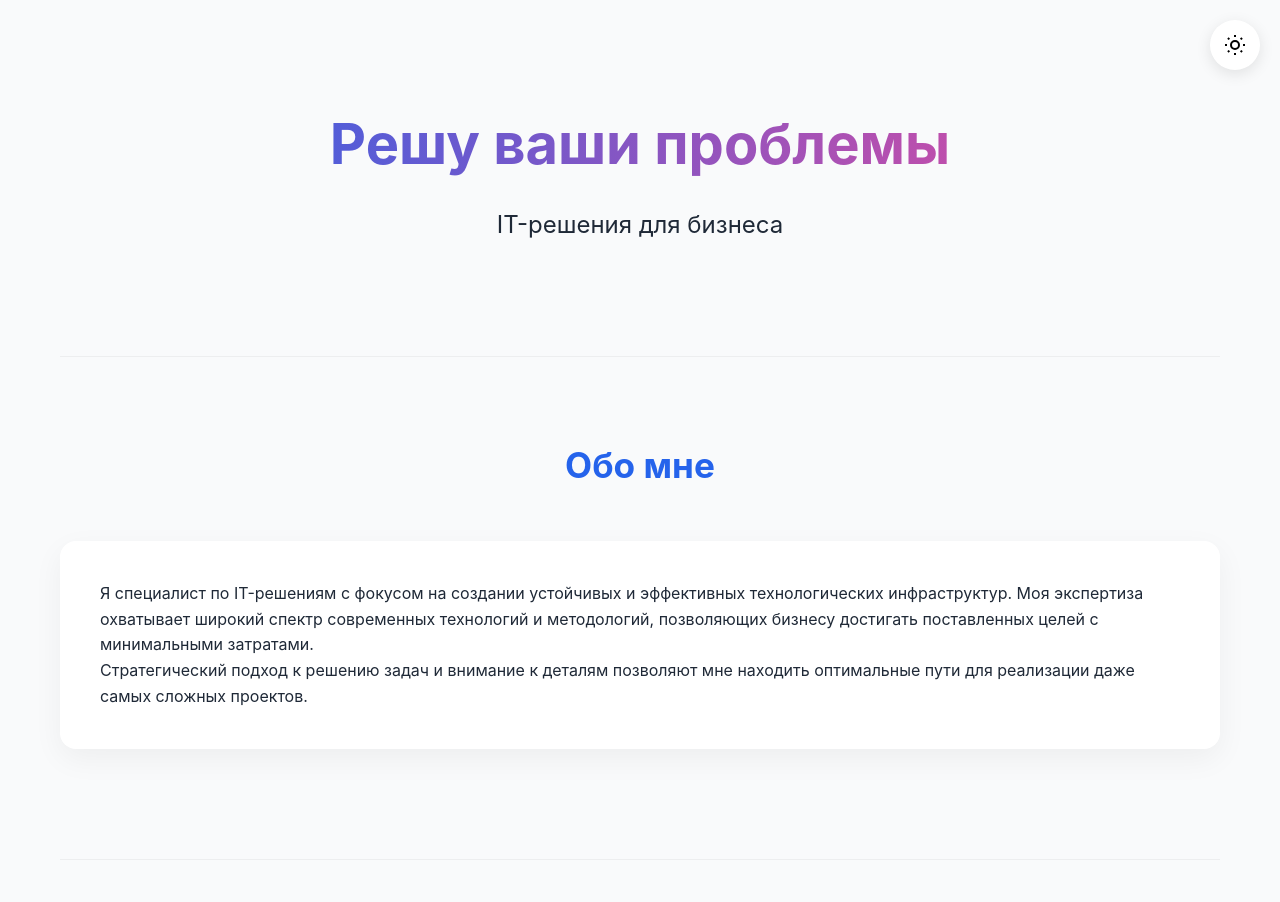
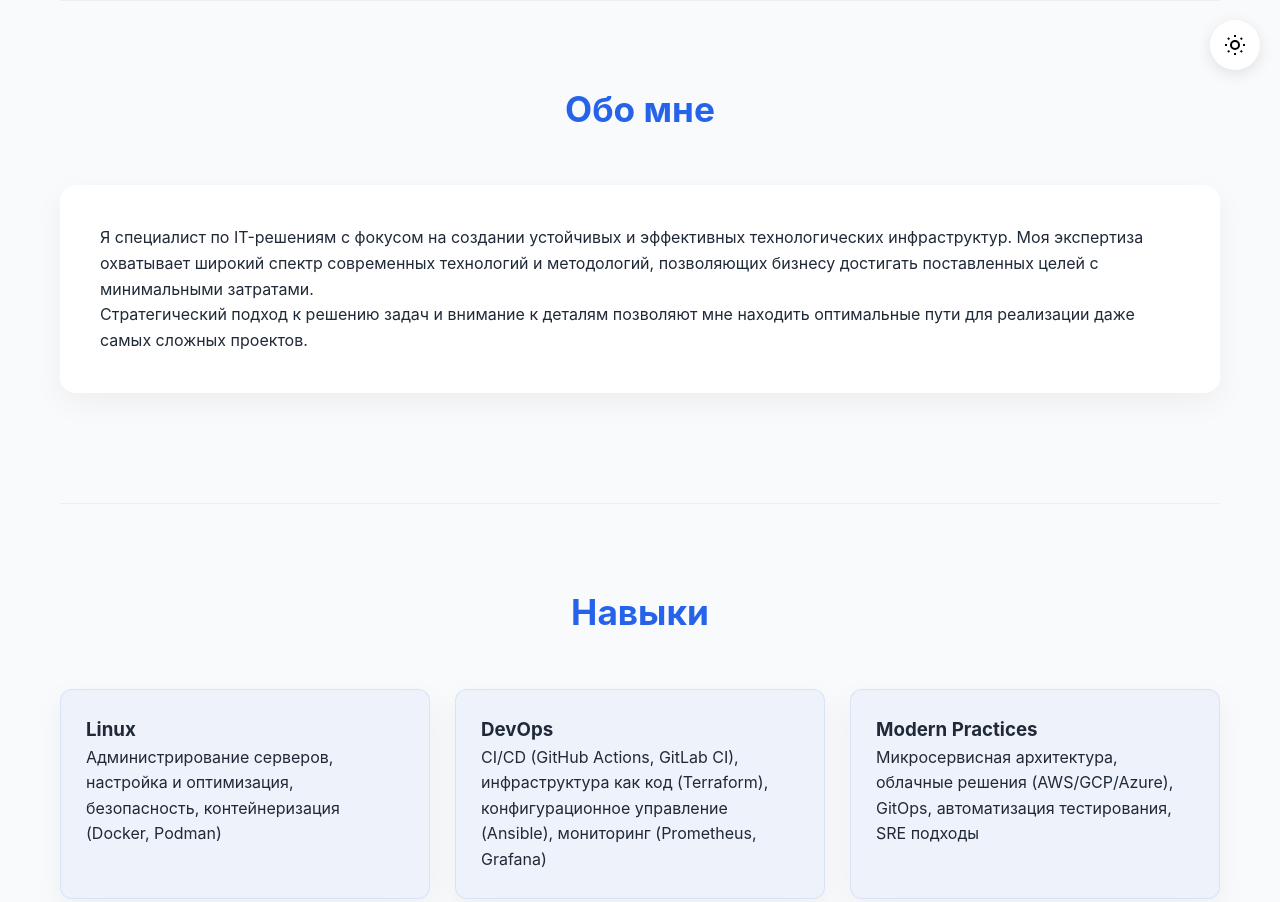
Before and after one commit to moskvenkov/web, a plain HTML site: page index.html in a window 1280 px wide. Shown: the top 902 px of the page. Drawn offline with Linux system fonts and the light colour scheme.

Commit message:
added v. 0.1

```diff
--- a/index.html
+++ b/index.html
@@ -219,13 +219,6 @@
         </svg>
     </button>
 
-    <header>
-        <div class="container">
-            <h1>Решу ваши проблемы</h1>
-            <p class="subtitle">IT-решения для бизнеса</p>
-        </div>
-    </header>
-
     <main class="container">
         <section id="about">
             <h2 class="section-title">Обо мне</h2>
```
